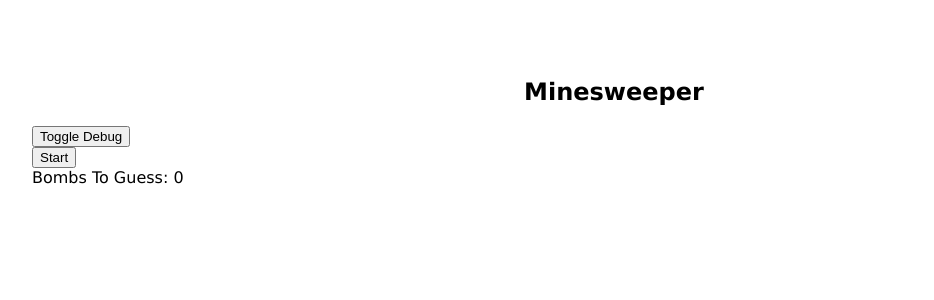
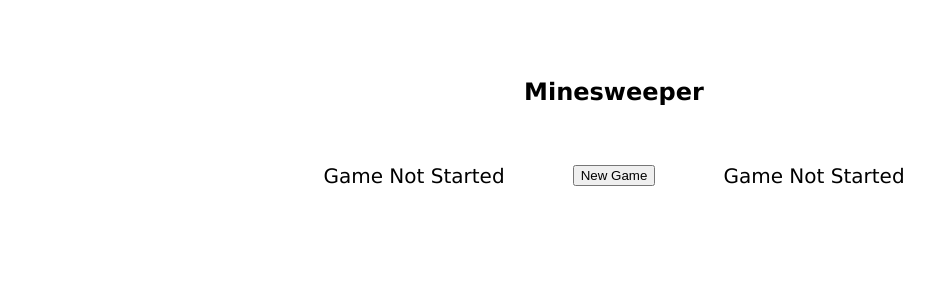
Before and after one commit to vsharkovski/minesweeper, an Angular app: page / in a window 1280 px wide. Shown: the top 300 px of the page, without its empty margins (26-960 px from the left). Built offline with nearby package versions, Linux system fonts and the light colour scheme.

Commit message:
add styling, buttons, timer

```diff
--- a/src/app/game/game.component.html
+++ b/src/app/game/game.component.html
@@ -1,22 +1,41 @@
-<div id="menu">
-  <button type="button" (click)="toggleDebug()">Toggle Debug</button> <br />
-  <button type="button" (click)="start()">Start</button> <br />
-  <span>Bombs To Guess: </span> {{ state.bombs - state.flags }}
+<!-- <button type="button" (click)="toggleDebug()">Toggle Debug</button> -->
+<div id="game">
+  <div id="status">
+    <div *ngIf="statusString === 'NotStarted'">Game Not Started</div>
+    <div *ngIf="statusString === 'Playing'">
+      <span>Bombs remaining: </span> <br />
+      <span>{{ state.bombs - state.flags }}</span>
+    </div>
+    <div *ngIf="statusString === 'Victory'">You won!</div>
+    <div *ngIf="statusString === 'Loss'">You lost :(</div>
+  </div>
+  <div id="play-control">
+    <button type="button" (click)="start()">New Game</button>
+  </div>
+  <div id="timer">
+    <div *ngIf="statusString === 'NotStarted'">Game Not Started</div>
+    <div *ngIf="statusString !== 'NotStarted'">
+      <span>Time: </span> <br />
+      <span>{{ time }} seconds</span>
+    </div>
   </div>
   <div
     *ngIf="state.board"
     id="board"
-  [style.--rows]="this.state.rows"
-  [style.--columns]="this.state.columns"
+    [style.--rows]="state.rows"
+    [style.--columns]="state.columns"
   >
     <div
-    *ngFor="let cell of cells; let i = index"
+      *ngFor="let cell of cells"
       class="cell"
       [class.revealed]="cell.revealed"
+      [ngStyle]="{ color: getColor(cell) }"
       (click)="onLeftClick(cell)"
       (contextmenu)="onRightClick(cell)"
       oncontextmenu="return false;"
     >
-    <span class="symbol">{{ getCellSymbol(cell) }}</span>
+      <img *ngIf="getCellImage(cell) !== ''" [src]="getCellImage(cell)" />
+      <span *ngIf="getCellImage(cell) === ''">{{ getCellSymbol(cell) }}</span>
     </div>
   </div>
+</div>
```
Lines whose indentation alone changed are shown as unchanged.
